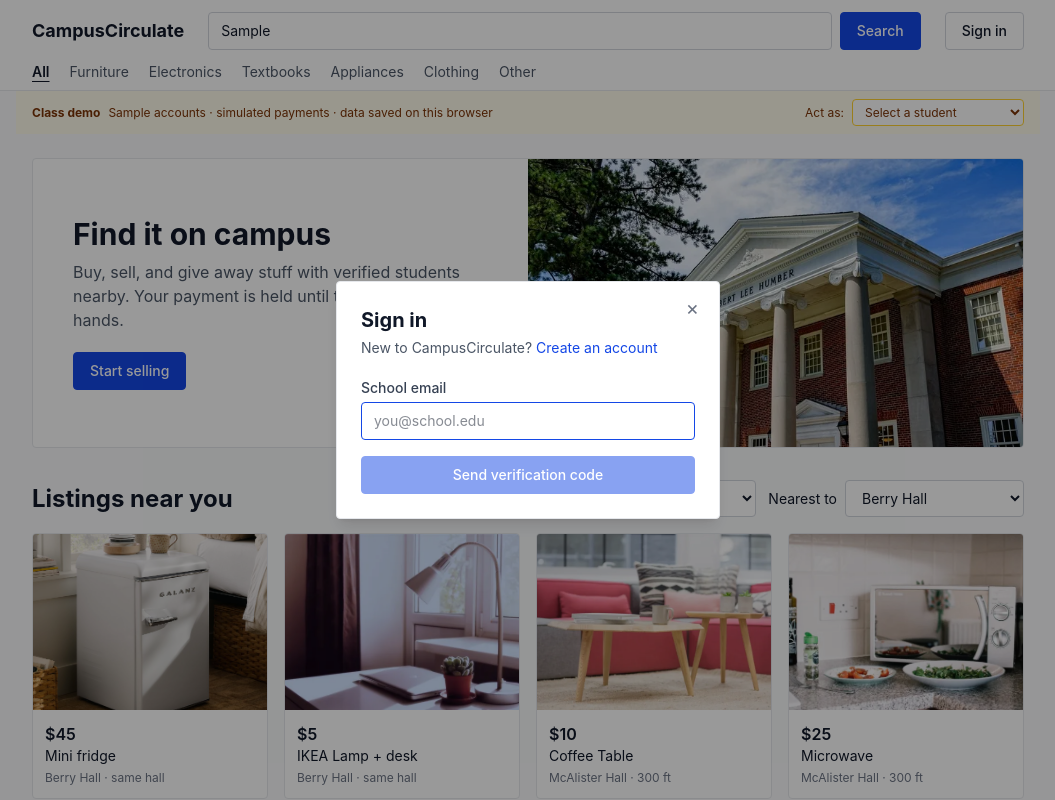
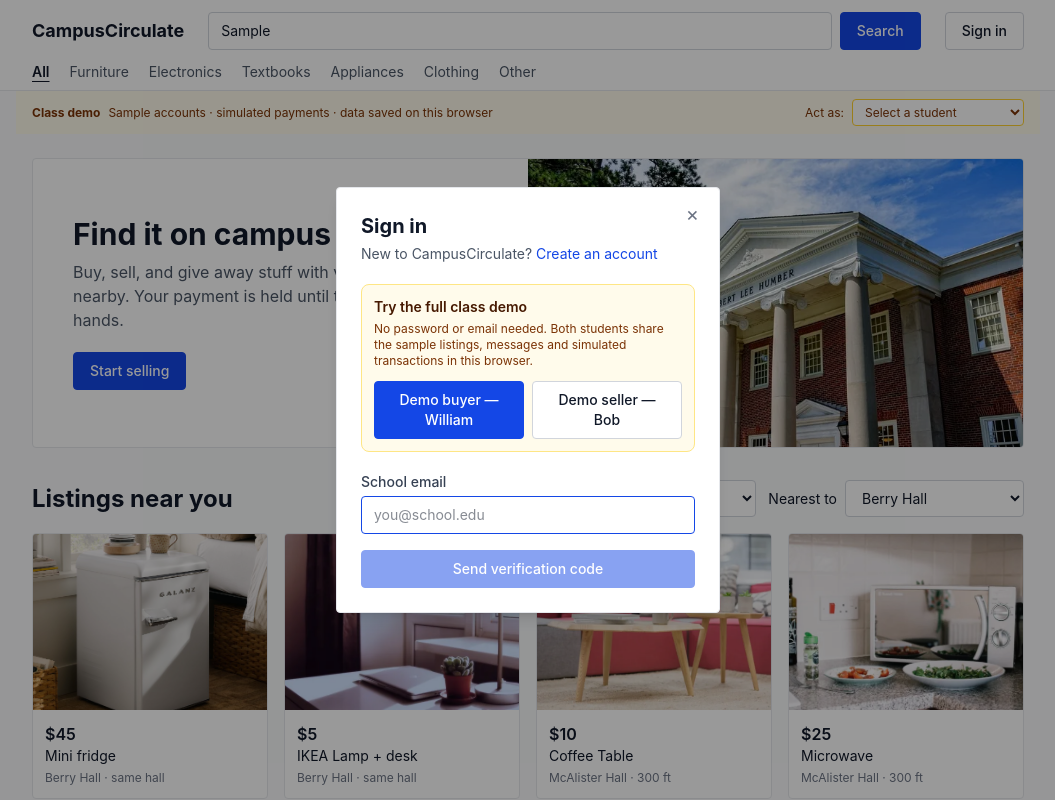
Before and after one commit to komail2004/Campus-Circulate, a React (Vite) app: page / in a window 1280 px wide. Both pictures are taken after typing "Sample" into the empty fields and a click on the button "Search". Shown: the top 800 px of the page, without its empty margins (112-1167 px from the left). Built offline with nearby package versions, Linux system fonts and the light colour scheme.

Commit message:
Add one-click buyer and seller demo sign-in

```diff
--- a/src/components/SignInModal.tsx
+++ b/src/components/SignInModal.tsx
@@ -9,7 +9,7 @@ type Mode = "signIn" | "signUp";
 // Pop-up for signing in or creating an account.
 // Two steps either way: fill in your details -> type the code we "emailed" you.
 export default function SignInModal({ onClose }: { onClose: () => void }) {
-  const { users, logIn, signUp } = useStore();
+  const { users, logIn, signUp, demoSwitchUser } = useStore();
   const [mode, setMode] = useState<Mode>("signIn");
   const [name, setName] = useState("");
   const [email, setEmail] = useState("");
@@ -94,6 +94,19 @@ export default function SignInModal({ onClose }: { onClose: () => void }) {
             {isSignUp ? "Sign in" : "Create an account"}
           </button>
         </p>
+
+        <div className="mt-5 rounded-lg border border-amber-200 bg-amber-50 p-3">
+          <p className="text-sm font-semibold text-amber-950">Try the full class demo</p>
+          <p className="mt-1 text-xs text-amber-900">No password or email needed. Both students share the sample listings, messages and simulated transactions in this browser.</p>
+          <div className="mt-3 grid gap-2 sm:grid-cols-2">
+            <button type="button" className="btn btn-primary text-sm" onClick={() => { demoSwitchUser("u1"); onClose(); }}>
+              Demo buyer — William
+            </button>
+            <button type="button" className="btn btn-secondary text-sm" onClick={() => { demoSwitchUser("u2"); onClose(); }}>
+              Demo seller — Bob
+            </button>
+          </div>
+        </div>
 
         {!sentCode ? (
           <form
```
